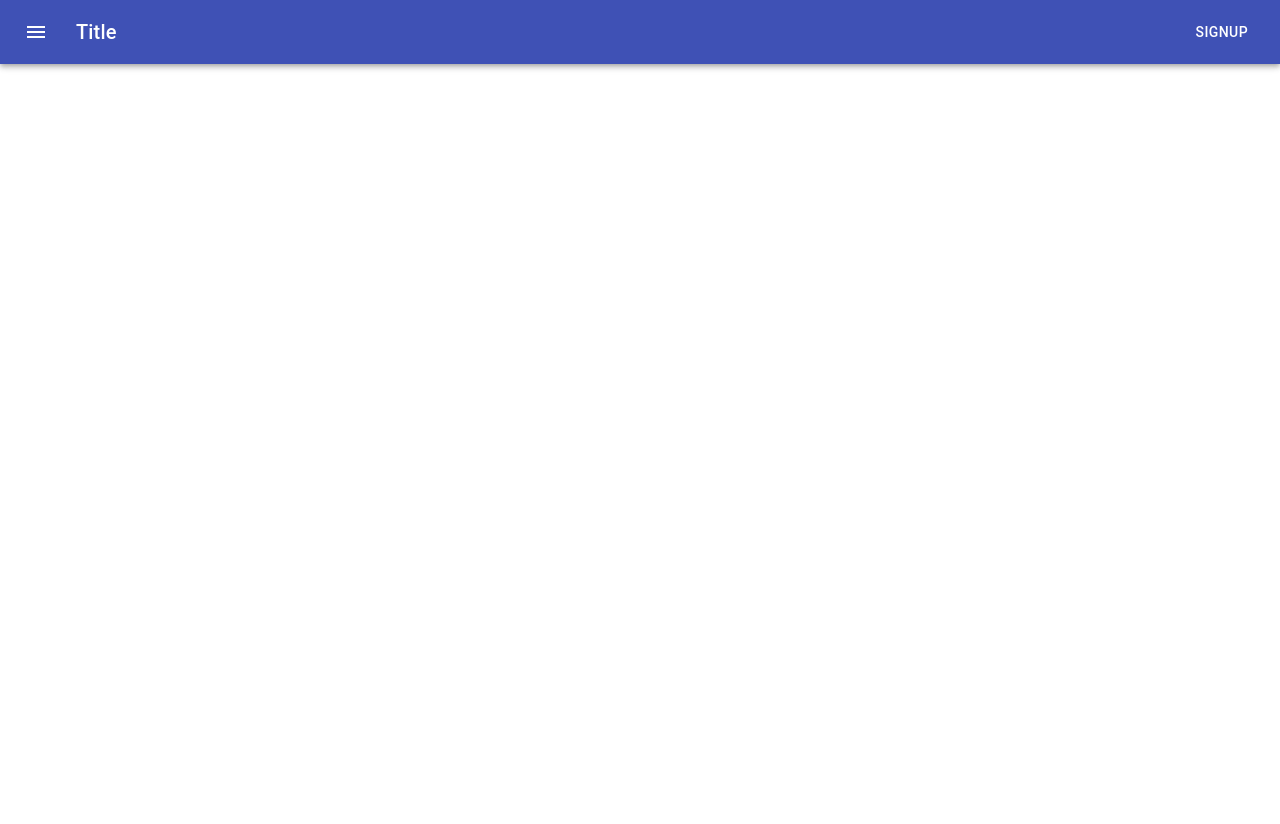
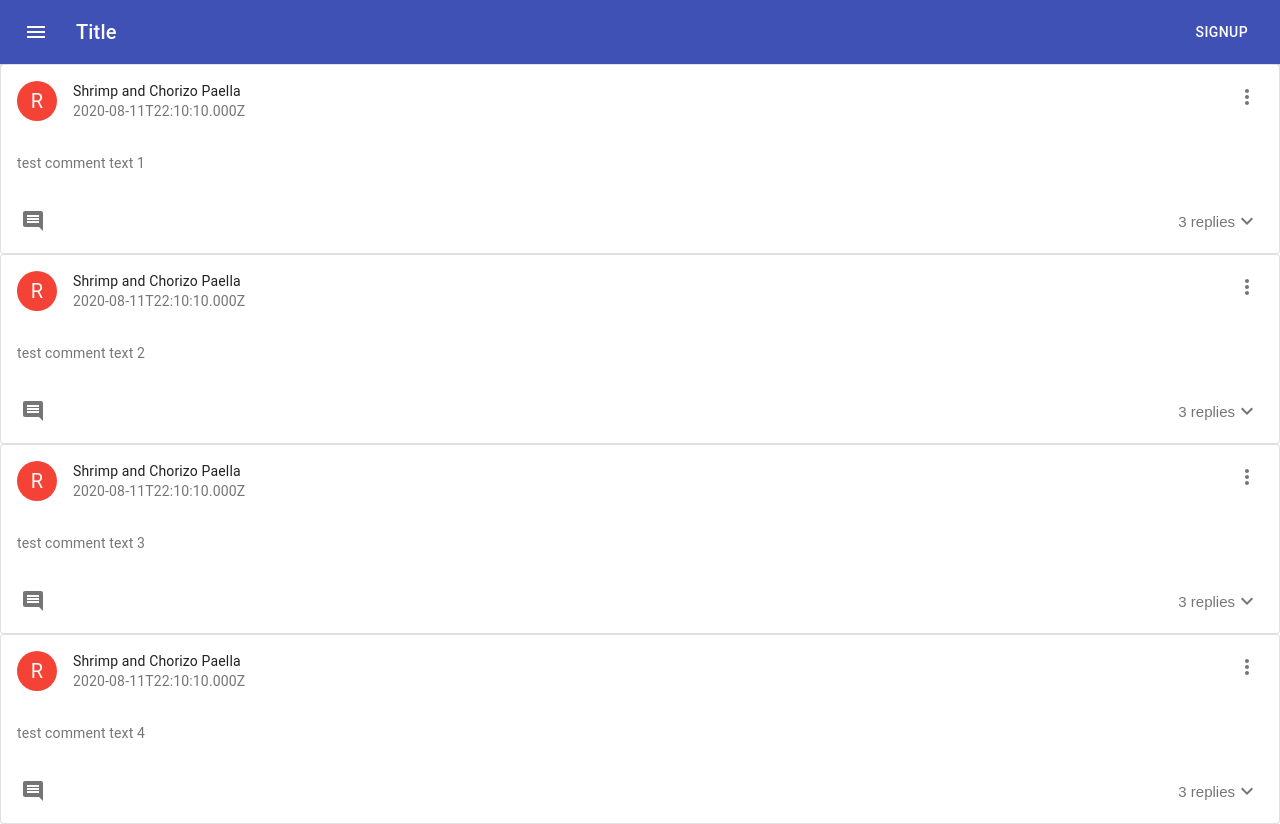
Before and after one commit to Gen-C-EE/CommentatorReact, a React (Create React App) app: page /comments in a window 1280 px wide. Before the commit the page ends 800 px from the top, so only its background shows below. Built offline with nearby package versions, Linux system fonts and the light colour scheme.

Commit message:
comment section

```diff
--- a/package.json
+++ b/package.json
@@ -19,7 +19,7 @@
   "scripts": {
     "start": "react-scripts start",
     "build": "react-scripts build",
-    "test": "react-scripts test",
+    "test": "react-scripts test --coverage --watchAll=false",
     "eject": "react-scripts eject"
   },
   "eslintConfig": {
--- /dev/null
+++ b/public/data/commentReplies.json
@@ -0,0 +1,44 @@
+{
+    "list":[
+    {
+        "id": 11,
+        "author": 1,
+        "text": "test reply text 1",
+        "timestamp": "2020-08-11T22:10:10.000Z",
+        "parent": null,
+        "video": "watchid",
+        "replies": [
+            11,
+            12,
+            13
+        ]
+    },
+    {
+        "id": 12,
+        "author": 1,
+        "text": "test reply text 2",
+        "timestamp": "2020-08-11T22:10:10.000Z",
+        "parent": null,
+        "video": "watchid",
+        "replies": [
+            11,
+            12,
+            13
+        ]
+    },
+    {
+        "id": 13,
+        "author": 1,
+        "text": "test reply text 3",
+        "timestamp": "2020-08-11T22:10:10.000Z",
+        "parent": null,
+        "video": "watchid",
+        "replies": [
+            11,
+            12,
+            13
+        ]
+    }
+
+    ]
+}
--- /dev/null
+++ b/public/data/topComments.json
@@ -0,0 +1,56 @@
+{
+    "list":[
+    {
+        "id": 1,
+        "author": 1,
+        "text": "test comment text 1",
+        "timestamp": "2020-08-11T22:10:10.000Z",
+        "parent": null,
+        "video": "watchid",
+        "replies": [
+            11,
+            12,
+            13
+        ]
+    },
+    {
+        "id": 1,
+        "author": 1,
+        "text": "test comment text 2",
+        "timestamp": "2020-08-11T22:10:10.000Z",
+        "parent": "null",
+        "video": "watchid",
+        "replies": [
+            21,
+            22,
+            23
+        ]
+    },
+    {
+        "id": 1,
+        "author": 1,
+        "text": "test comment text 3",
+        "timestamp": "2020-08-11T22:10:10.000Z",
+        "parent": "null",
+        "video": "watchid",
+        "replies": [
+            31,
+            32,
+            33
+        ]
+    },
+    {
+        "id": 1,
+        "author": 1,
+        "text": "test comment text 4",
+        "timestamp": "2020-08-11T22:10:10.000Z",
+        "parent": "null",
+        "video": "watchid",
+        "replies": [
+            41,
+            42,
+            43
+        ]
+    }
+
+  ]}
--- /dev/null
+++ b/src/apis/commentApi.js
@@ -0,0 +1,12 @@
+//import TopComments from "topComments.json"
+//import Replies from "commentReplies.json"
+
+export const getTopComments = (videoId) => {
+    return fetch('data/topComments.json')
+    .then( response => response.json());
+    //return TopComments.topComments;
+}
+
+export const getReplies = (parent) => {
+    return fetch('data/commentReplies.json')
+    .then( response => response.json());}
--- a/src/components/App.js
+++ b/src/components/App.js
@@ -9,7 +9,7 @@ import {
 import '../styles/App.css';
 import Navbar from './Navbar';
 import Home from './Home'
-
+import Comments from './Comments'
 
 
 
@@ -23,8 +23,8 @@ function App(){
       <Navbar />
       <Switch>
         <Route exact path="/"><Home/></Route>
-        <Route path="/bios">
-
+        <Route path="/comments">
+        <Comments video="watchid" top={true}/>
         </Route>
         <Route exact path="/create-bio">
 
--- /dev/null
+++ b/src/components/CommentCard.js
@@ -0,0 +1,114 @@
+import React, { useEffect, useState } from 'react';
+import { makeStyles } from "@material-ui/core/styles";
+import clsx from "clsx";
+import Card from "@material-ui/core/Card";
+import CardHeader from "@material-ui/core/CardHeader";
+import Button from "@material-ui/core/Button";
+import CardContent from "@material-ui/core/CardContent";
+import CardActions from "@material-ui/core/CardActions";
+import Collapse from "@material-ui/core/Collapse";
+import Avatar from "@material-ui/core/Avatar";
+import IconButton from "@material-ui/core/IconButton";
+import Typography from "@material-ui/core/Typography";
+import { red } from "@material-ui/core/colors";
+import InsertCommentIcon from '@material-ui/icons/InsertComment';
+import ShareIcon from "@material-ui/icons/Share";
+import ExpandMoreIcon from "@material-ui/icons/ExpandMore";
+import MoreVertIcon from "@material-ui/icons/MoreVert";
+import { spacing } from '@material-ui/system';
+
+
+import Comment from '../entities/Comment'
+import Comments from './Comments'
+
+const useStyles = makeStyles((theme) => ({
+  root: {
+    //maxWidth: 345,
+  },
+  expand: {
+    transform: "rotate(0deg)",
+    marginLeft: "auto",
+    transition: theme.transitions.create("transform", {
+      duration: theme.transitions.duration.shortest
+    })
+  },
+  expandOpen: {
+    transform: "rotate(180deg)"
+  },
+  avatar: {
+    backgroundColor: red[500]
+  },
+  expandbtn: {
+    fontSize: 15
+  },
+  iconbtn: {
+    marginLeft: "auto"
+  },
+  cardcontent: {
+    paddingRight : 0.5
+  }
+}));
+
+const CommentCard = (props) => {
+  const classes = useStyles();
+  const [expanded, setExpanded] = React.useState(false);
+
+  const handleExpandClick = () => {
+    setExpanded(!expanded);
+  };
+
+  return (
+    <Card className={classes.root} variant="outlined">
+      <CardHeader
+        avatar={
+          <Avatar aria-label="recipe" className={classes.avatar}>
+            R
+          </Avatar>
+        }
+        action={
+          <IconButton aria-label="settings">
+            <MoreVertIcon />
+          </IconButton>
+        }
+        title="Shrimp and Chorizo Paella"
+        subheader={props.comment.timestamp}
+      />
+      <CardContent>
+        <Typography variant="body2" color="textSecondary" component="p">
+          {props.comment.text}
+        </Typography>
+      </CardContent>
+      <CardActions disableSpacing>
+        {/*<IconButton aria-label="add to favorites">
+          <FavoriteIcon />
+      </IconButton>*/}
+        <IconButton aria-label="addcomment">
+          <InsertCommentIcon />
+        </IconButton>
+        <IconButton
+          className={classes.iconbtn}
+          onClick={handleExpandClick}
+          aria-expanded={expanded}
+        >
+          <div className={classes.expandbtn}>{props.comment.replies.length} replies</div>
+          <ExpandMoreIcon
+            className={clsx(classes.expand, {
+              [classes.expandOpen]: expanded
+            })}
+          />
+        </IconButton>
+      </CardActions>
+      <Collapse in={expanded} timeout="auto" unmountOnExit>
+        <CardContent className={classes.cardcontent}>
+          <Comments video="watchid2" top={false}/>
+        </CardContent>
+      </Collapse>
+    </Card>
+  );
+}
+
+export default CommentCard
+
+CommentCard.propTypes = {
+    comment: Comment
+}
--- /dev/null
+++ b/src/components/Comments.js
@@ -0,0 +1,36 @@
+import React, { useEffect, useState, useContext } from 'react';
+import { getTopComments, getReplies } from '../apis/commentApi';
+import AppContext from '../contexts';
+import CommentCard from './CommentCard'
+
+const Comments = (props) => {
+
+    const [comments, setComments] = useState({list:[]});//useContext(AppContext);
+
+    useEffect(() => {
+        if(props.top){
+            getTopComments(props.video)
+            .then(cmts => {/*console.log(cmts.list);*/ setComments(cmts); })
+            .catch(error => console.log(error));
+
+        }
+        else{
+            getReplies(props.video)
+            .then(cmts => {/*console.log(cmts.list);*/ setComments(cmts); })
+            .catch(error => console.log(error));
+        }
+    }, [setComments]);
+
+
+
+
+    return (
+        comments
+        ?
+        comments.list.map(comment => <CommentCard key={ comment.id } comment={ comment } />)
+        :
+            <div>hell</div>
+    );
+}
+
+export default Comments
--- /dev/null
+++ b/src/contexts/index.js
@@ -0,0 +1,3 @@
+import { createContext } from 'react';
+const AppContext = createContext({});
+export default AppContext;
--- /dev/null
+++ b/src/entities/Comment.js
@@ -0,0 +1,13 @@
+class Comment{
+    constructor(id, author, text, timestamp, parent, video, replies){
+        this.id = id;
+        this.author = author;
+        this.text = text;
+        this.timestamp = timestamp;
+        this.parent = parent;
+        this.video = video;
+        this.replies = replies;
+    }
+}
+
+export default Comment;
```
Also changed, not shown: src/components/AddCommentForm.js (added, +30 -0 lines), src/contexts/CommentContextProvider.js (added, +18 -0 lines).
